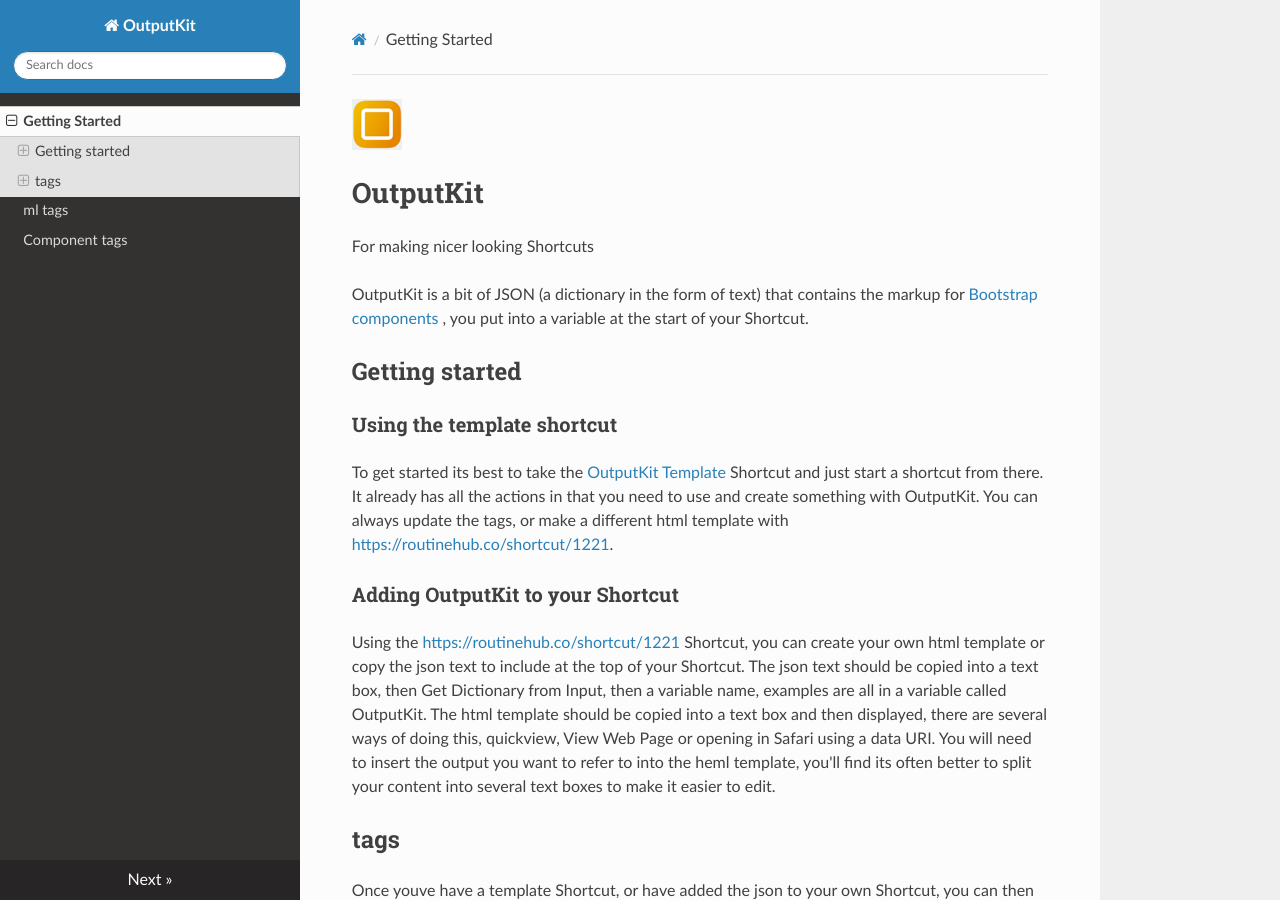
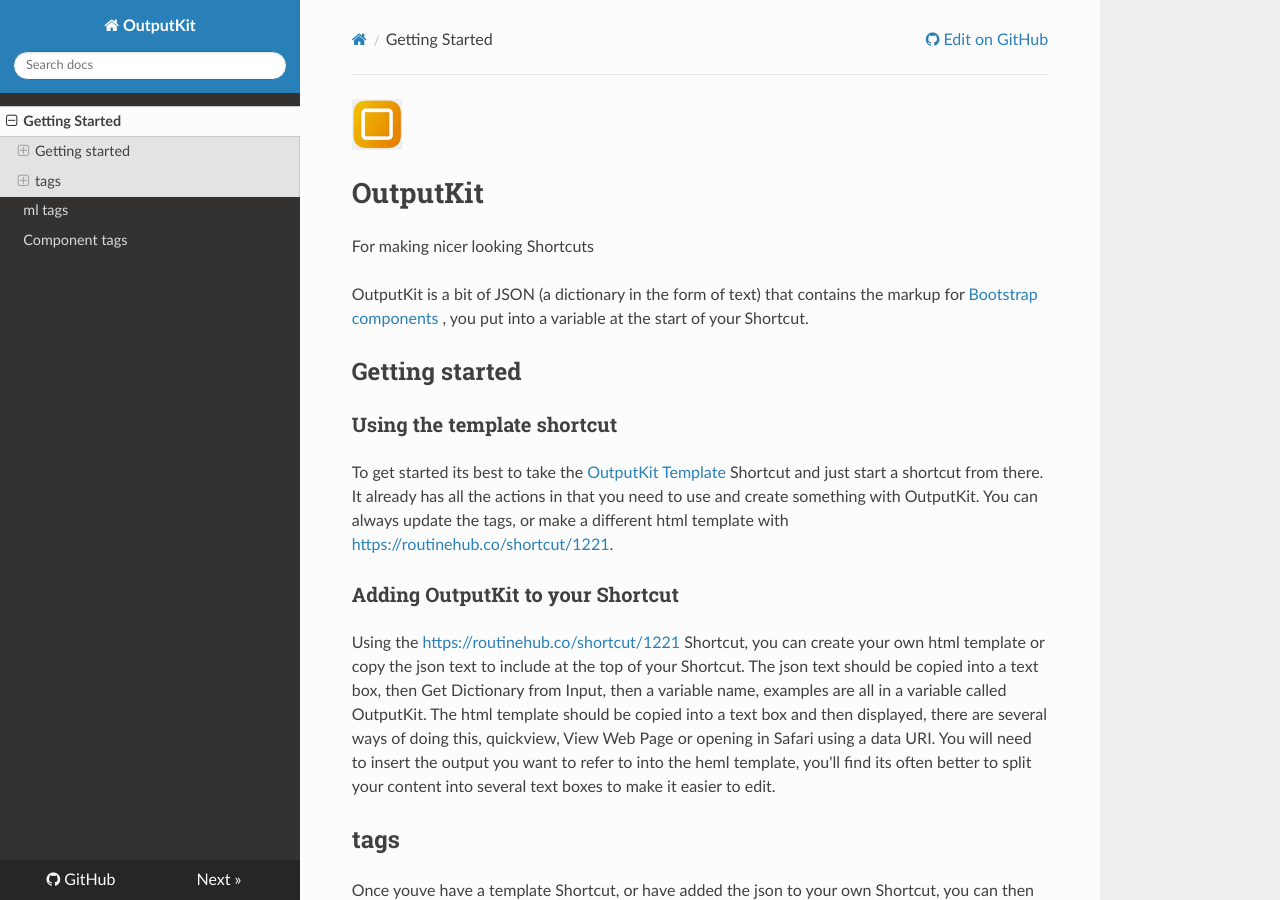
Before and after one commit to nturpin0/OutputKit, an MkDocs documentation site: the page built from docs/index.md, in a window 1280 px wide and 900 px high. Built offline with MkDocs 1.6.1, drawn with Linux system fonts in a browser that asks for light colours; nearby versions of some CDN libraries; some of the changed lines change nothing that is shown.

Commit message:
Update mkdocs.yaml

```diff
--- a/mkdocs.yaml
+++ b/mkdocs.yaml
@@ -1,4 +1,6 @@
 site_name: OutputKit
+repo_url: https://github.com/nturpin0/OutputKit
+
 nav:
     - Getting Started: index.md
     - ml tags: mltags.md
```
